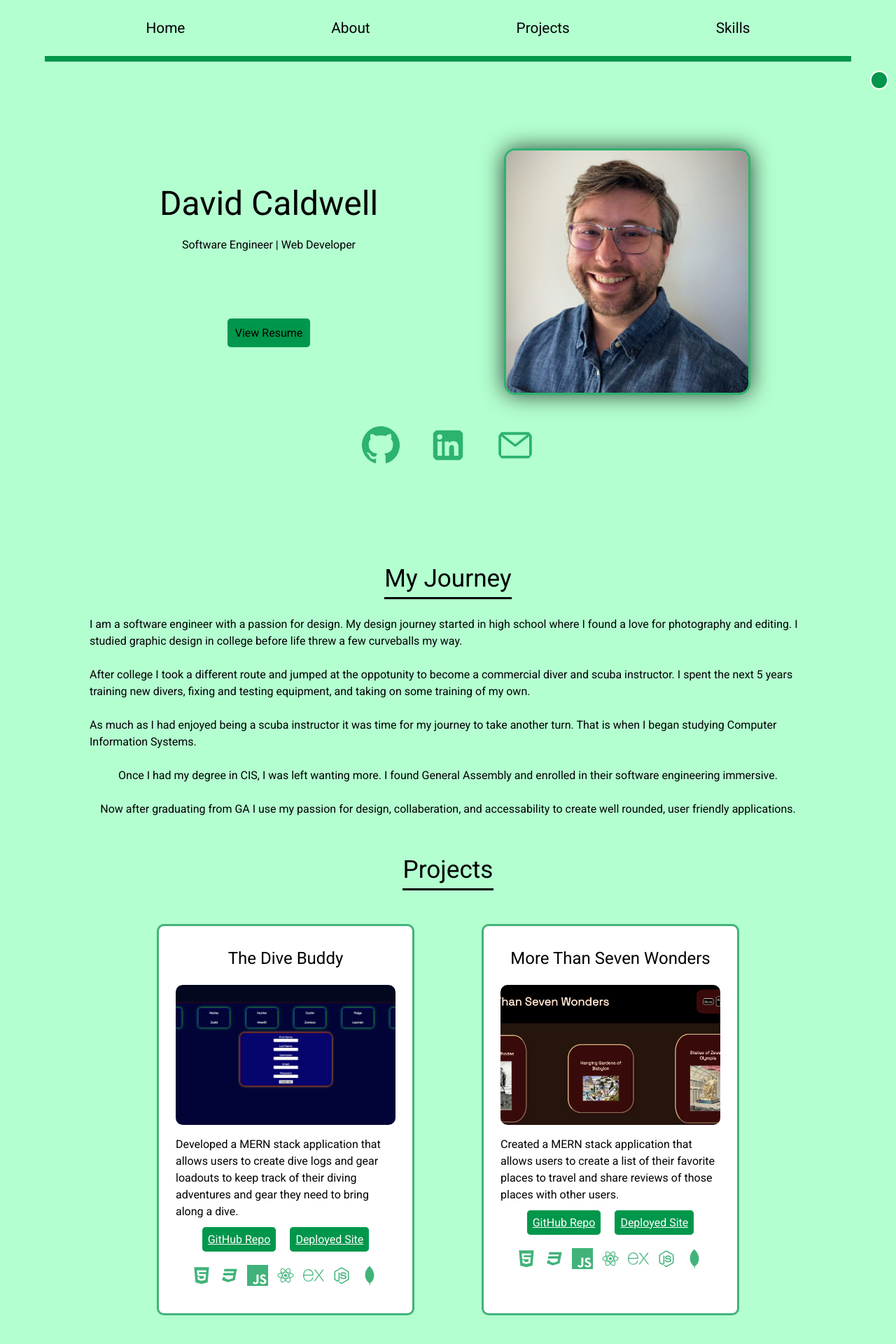
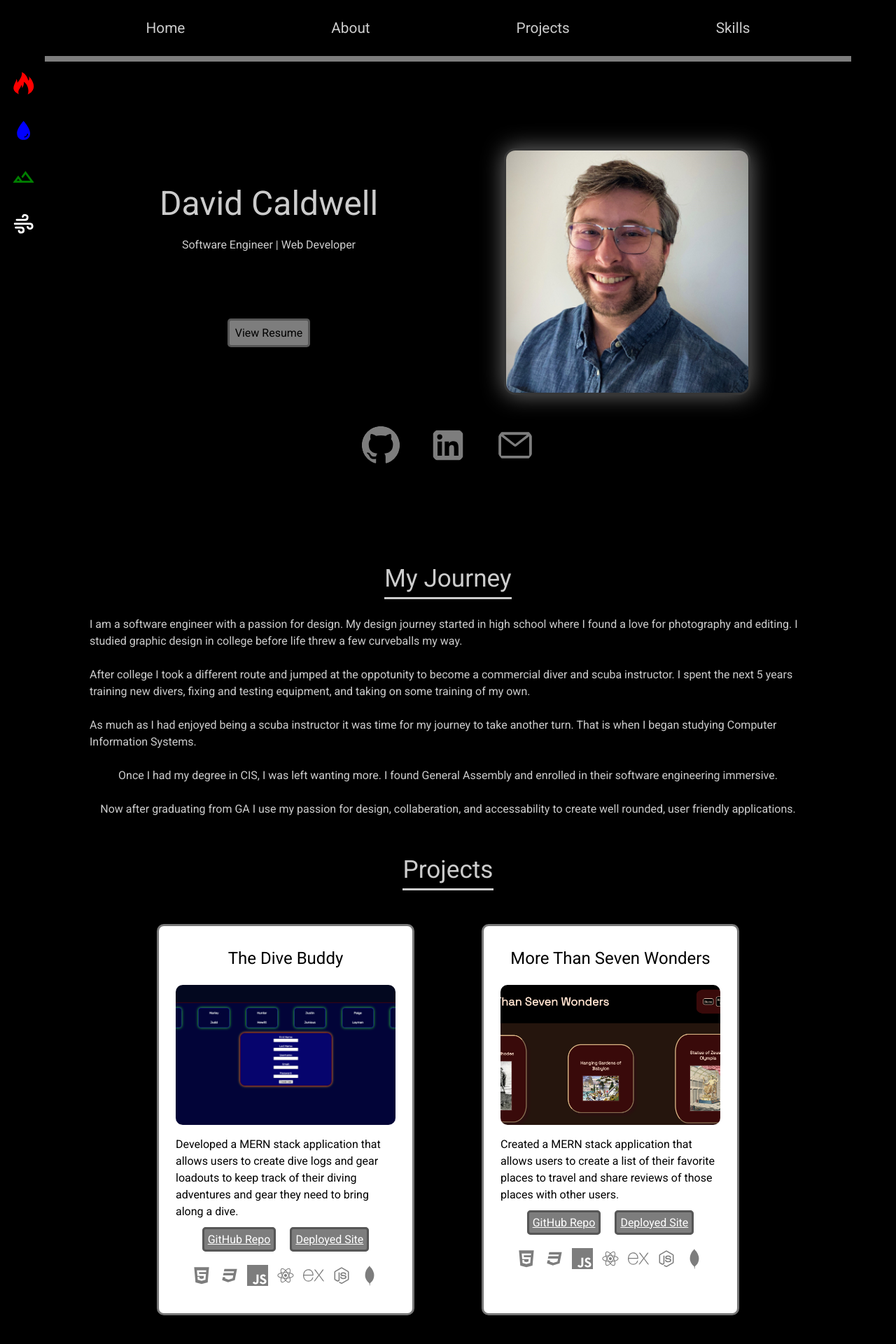
Before and after one commit to LeaderOfTheLost/portfolio, a React (Create React App) app: page / in a window 1280 px wide. Shown: the top 1920 px of the page at 70% size. Built offline with nearby package versions, Linux system fonts and the light colour scheme.

Commit message:
almost finished with color themes

```diff
--- a/src/App.css
+++ b/src/App.css
@@ -18,14 +18,64 @@ h1 {
   border-bottom: .1em solid var(--main-color);
 }
 
-.dmBtn {
-  height: 2em;
-  width: 2em;
+.themeBtns {
+  display: flex;
+  flex-flow: column wrap;
+  justify-content: left;
+  align-items: left;
+  background: transparent;
+}
+.themeBtns button {
+  margin: .5em;
   border-radius: 50%;
-  border: .2em solid white;
-  background-color: var(--main-btn-color);
-  margin: 1em 2em;
-  position: relative;
-  left: 95%;
-  text-align: center;
 }
+.themeIcon {
+  height: 2.5em;
+  width: 2.5em;
+  margin: 0 .5em;
+  border-radius: 50%;
+}
+.fireBtn {
+  height: 4em;
+  width: 4em;
+  color:red;
+}
+.fire .fireBtn {
+  box-shadow: 0em 0em 1em red;
+}
+.waterBtn {
+  height: 4em;
+  width: 4em;
+  color:blue;
+}
+.water .waterBtn {
+  box-shadow: 0em 0em 1em blue;
+}
+.earthBtn {
+  height: 4em;
+  width: 4em;
+  color: green;
+}
+.earth .earthBtn {
+  box-shadow: 0em 0em 1em green;
+}
+.airBtn {
+  height: 4em;
+  width: 4em;
+  color: white;
+}
+.air .airBtn {
+  box-shadow: 0em 0em 1em rgb(109, 109, 109);
+  color: rgba(109, 109, 109, 0.432);
+}
+
+
+@media screen and (max-width: 540px) {
+  .themeBtns {
+    display: flex;
+    flex-flow: row wrap;
+    justify-content: center;
+    align-items: center;
+    background: transparent;
+  }
+}
--- a/src/App.js
+++ b/src/App.js
@@ -7,29 +7,95 @@ import Landing from "./components/Landing"
 import About from "./components/About"
 import Projects from "./components/Projects"
 import Skills from "./components/Skills"
-
 import Footer from "./components/Footer"
+import { useState, useEffect } from "react"
+import { ImFire } from "react-icons/im"
+import { IoWaterSharp } from "react-icons/io5"
+import { TbWind } from "react-icons/tb"
+import { MdOutlineLandscape } from "react-icons/md"
 
 function App() {
-  const [darkMode, setDarkMode] = React.useState(false)
+  const [fireMode, setFireMode] = useState(false)
+  const [waterMode, setWaterMode] = useState(false)
+  const [earthMode, setEarthMode] = useState(false)
+  const [airMode, setAirMode] = useState(false)
 
-  React.useEffect(() => {
-    if (darkMode) {
-      document.body.classList.add("dark")
+  useEffect(() => {
+    if (fireMode) {
+      document.body.classList.add("fire")
+      document.body.classList.remove("water")
+      document.body.classList.remove("earth")
+      document.body.classList.remove("air")
     } else {
-      document.body.classList.remove("dark")
+      setEarthMode(false)
+      setWaterMode(false)
+      setAirMode(false)
+      setFireMode(false)
     }
-  }, [darkMode])
+  }, [fireMode, earthMode, waterMode, airMode])
+
+  useEffect(() => {
+    if (waterMode) {
+      document.body.classList.add("water")
+      document.body.classList.remove("fire")
+      document.body.classList.remove("earth")
+      document.body.classList.remove("air")
+    } else {
+      setEarthMode(false)
+      setFireMode(false)
+      setAirMode(false)
+      setWaterMode(false)
+    }
+  }, [waterMode, earthMode, fireMode, airMode])
+
+  useEffect(() => {
+    if (earthMode) {
+      document.body.classList.add("earth")
+      document.body.classList.remove("water")
+      document.body.classList.remove("fire")
+      document.body.classList.remove("air")
+    } else {
+      setEarthMode(false)
+      setFireMode(false)
+      setAirMode(false)
+      setWaterMode(false)
+    }
+  }, [earthMode, fireMode, waterMode, airMode])
+
+  useEffect(() => {
+    if (airMode) {
+      document.body.classList.add("air")
+      document.body.classList.remove("water")
+      document.body.classList.remove("earth")
+      document.body.classList.remove("fire")
+    } else {
+      setEarthMode(false)
+      setFireMode(false)
+      setAirMode(false)
+      setWaterMode(false)
+    }
+  }, [airMode, fireMode, waterMode, earthMode])
 
   return (
     <div className="app-container">
       <header>
         <NavBar />
         <div className="nav-bar-line"></div>
-        <button
-          className="dmBtn"
-          onClick={() => setDarkMode(!darkMode)}
-        ></button>
+        <div className="themeBtns">
+          <button className="fireBtn" onClick={() => setFireMode(!fireMode)}>
+            <ImFire className="themeIcon" />
+          </button>
+          <button className="waterBtn" onClick={() => setWaterMode(!waterMode)}>
+            <IoWaterSharp className="themeIcon" />
+          </button>
+          <button className="earthBtn" onClick={() => setEarthMode(!earthMode)}>
+            <MdOutlineLandscape className="themeIcon" />
+          </button>
+          <button className="airBtn" onClick={() => setAirMode(!airMode)}>
+            <TbWind className="themeIcon" />
+          </button>
+        </div>
+        <div className="nav-bar-line navLine2"></div>
       </header>
       <main>
         <Landing />
--- a/src/components/Landing.jsx
+++ b/src/components/Landing.jsx
@@ -3,7 +3,6 @@ import profilePicture from "../assets/project-images/portfolio-pic.jpg"
 import resume from "../assets/Resume.pdf"
 import { GoMarkGithub } from "react-icons/go"
 import { AiFillLinkedin, AiOutlineMail } from "react-icons/ai"
-// import { Icon } from "@iconify/react"
 
 const Landing = () => {
   return (
--- a/src/index.css
+++ b/src/index.css
@@ -2,20 +2,44 @@
 
 /* color schemes */
 :root {
-  --main-bg-color: rgb(179, 255, 208);
+  --main-bg-color: rgb(0, 0, 0);
+  --main-color: rgba(255, 255, 255, 0.800);
+  --main-box-shadow: 0em 0em 2em rgba(125, 125, 125, 0.897);
+  --main-border: .2em solid rgba(73, 73, 73, 0.745);
+  --main-btn-color: rgb(125, 125, 125);
+  --main-icon-color: rgba(125, 125, 125);
+}
+.fire {
+  --main-bg-color: rgb(60, 0, 0);
+  --main-color: rgb(206, 206, 206);
+  --main-box-shadow: 0em 0em 2em rgba(255, 60, 60, 0.897);
+  --main-border: .2em solid rgba(255, 60, 60, 0.745);
+  --main-btn-color: rgb(255, 60, 60);
+  --main-icon-color: rgb(195, 50, 50);
+}
+.water {
+  --main-bg-color: rgb(0, 0, 60);
+  --main-color: rgb(206, 206, 206);
+  --main-box-shadow: 0em 0em 2em rgba(60, 60, 255, 0.897);
+  --main-border: .2em solid rgba(60, 60, 255, 0.745);
+  --main-btn-color: rgb(60, 60, 255);
+  --main-icon-color: rgb(50, 50, 195);
+}
+.earth {
+  --main-bg-color: rgb(0, 60, 0);
+  --main-color: rgb(206, 206, 206);
+  --main-box-shadow: 0em 0em 2em rgba(60, 255, 60, 0.897);
+  --main-border: .2em solid rgba(60, 195, 60, 0.745);
+  --main-btn-color: rgb(60, 195, 60);
+  --main-icon-color: rgb(50, 195, 50);
+}
+.air {
+  --main-bg-color: rgb(179, 255, 251);
   --main-color: rgb(0, 0, 0);
   --main-box-shadow: 0em 0em 2em rgba(0, 0, 0, 0.747);
-  --main-border: .2em solid rgba(0, 153, 77, 0.745);
-  --main-btn-color: rgb(0, 150, 75);
-  --main-icon-color: rgba(0, 153, 77, 0.745);
-}
-.dark {
-  --main-bg-color: rgb(61, 0, 0);
-  --main-color: rgb(206, 206, 206);
-  --main-box-shadow: 0em 0em 2em rgba(255, 57, 57, 0.897);
-  --main-border: .2em solid rgba(255, 57, 57, 0.745);
-  --main-btn-color: rgba(255, 57, 57, 0.745);
-  --main-icon-color: rgb(197, 52, 52);
+  --main-border: .2em solid rgba(0, 153, 153, 0.745);
+  --main-btn-color: rgb(0, 150, 137);
+  --main-icon-color: rgba(0, 148, 153, 0.745);
 }
 
 * {
@@ -27,7 +51,7 @@
   box-sizing: border-box;
   list-style: none;
   font-family: 'Roboto', sans-serif;
-  transition: 400ms;
+  transition: 600ms;
 }
 
 html {
--- a/src/styles/Footer.css
+++ b/src/styles/Footer.css
@@ -19,6 +19,6 @@
 #footer {
   display: flex;
   justify-content: center;
-  margin: 10%;
+  margin: 5em;
   scroll-margin-top: 10vh;
 }
--- a/src/styles/Landing.css
+++ b/src/styles/Landing.css
@@ -119,6 +119,7 @@
       width: 40px;
       height: 40px;
   }
+
 }
 
 @media screen and (min-width: 740px) {
--- a/src/styles/NavBar.css
+++ b/src/styles/NavBar.css
@@ -3,8 +3,17 @@ header {
   position: sticky;
   top: 0;
   width: 100%;
-  height: 10vh;
+  height: 19vh;
 }
+@media screen and (min-width: 542px) {
+  header {
+    height: 10vh;
+  }
+  .navLine2 {
+    display: none;
+  }
+}
+
 
 nav {
   display: flex;
```
